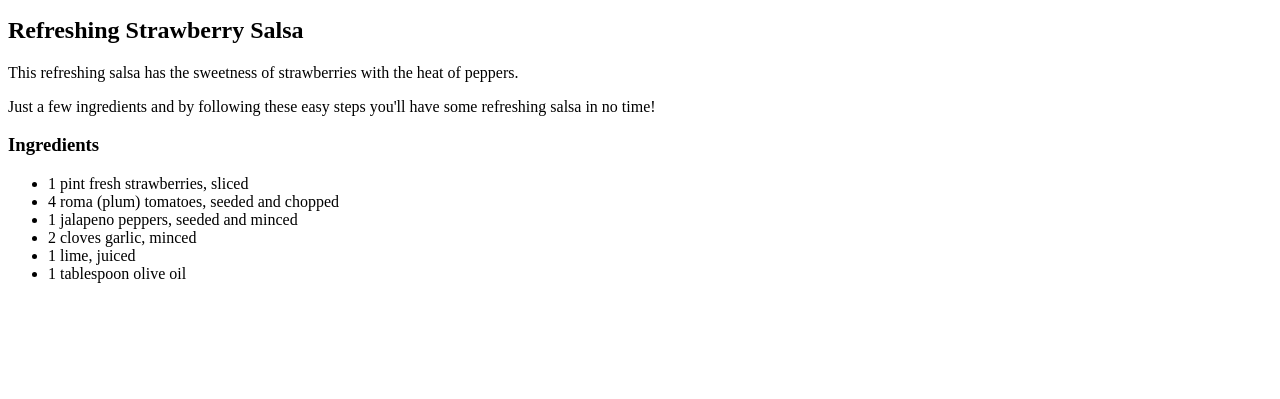
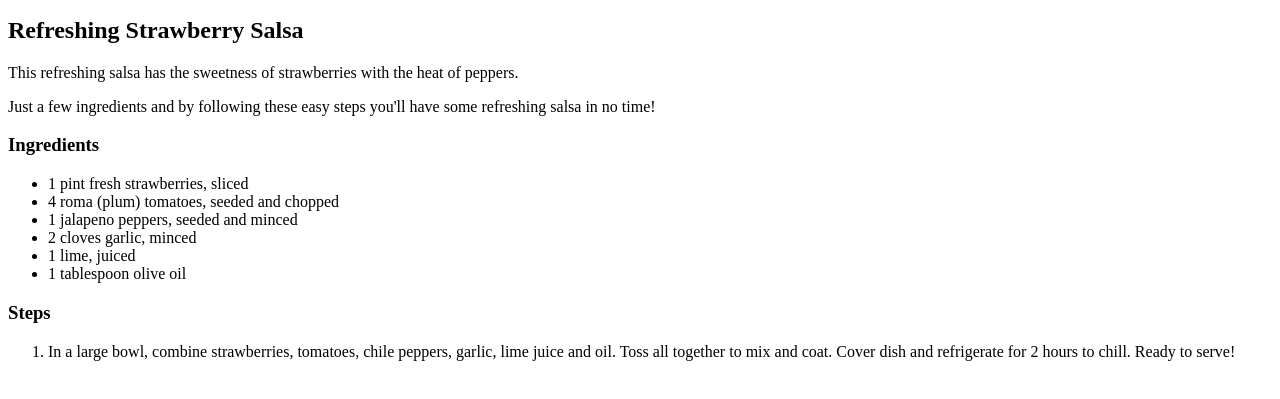
Before and after one commit to ChrisRaiz/odin-recipes, a plain HTML site: page recipes/strawberry-salsa.html in a window 1280 px wide. Shown: the part 101-500 px from the top of the page. Drawn offline with Linux system fonts and the light colour scheme.

Commit message:
add steps list

```diff
--- a/recipes/strawberry-salsa.html
+++ b/recipes/strawberry-salsa.html
@@ -28,5 +28,11 @@
             <li>1 tablespoon olive oil</li>
         </ul>
 
+<!-- Steps list -->
+        <h3>Steps</h3>
+        <ol>
+            <li>In a large bowl, combine strawberries, tomatoes, chile peppers, garlic, lime juice and oil. Toss all together to mix and coat. Cover dish and refrigerate for 2 hours to chill. Ready to serve!</li>
+        </ol>
+
     </body>
 </html>
```
